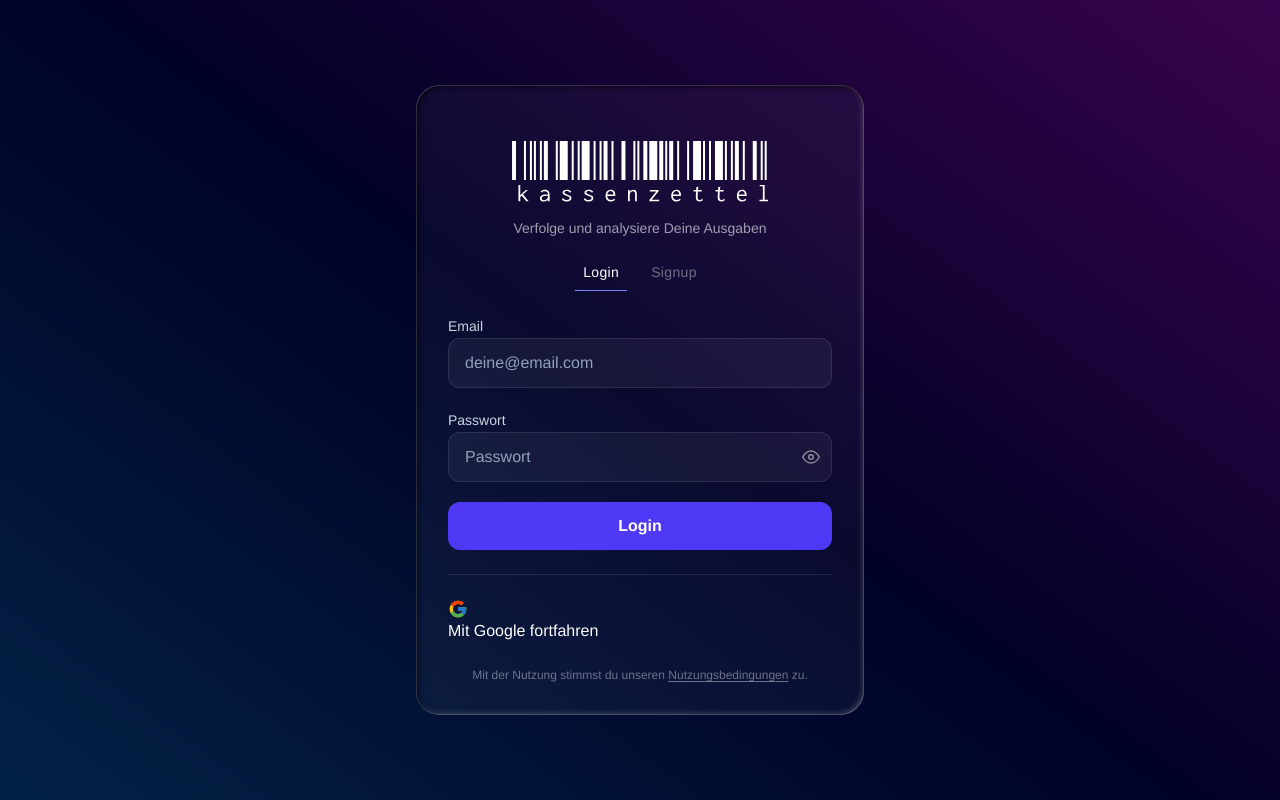
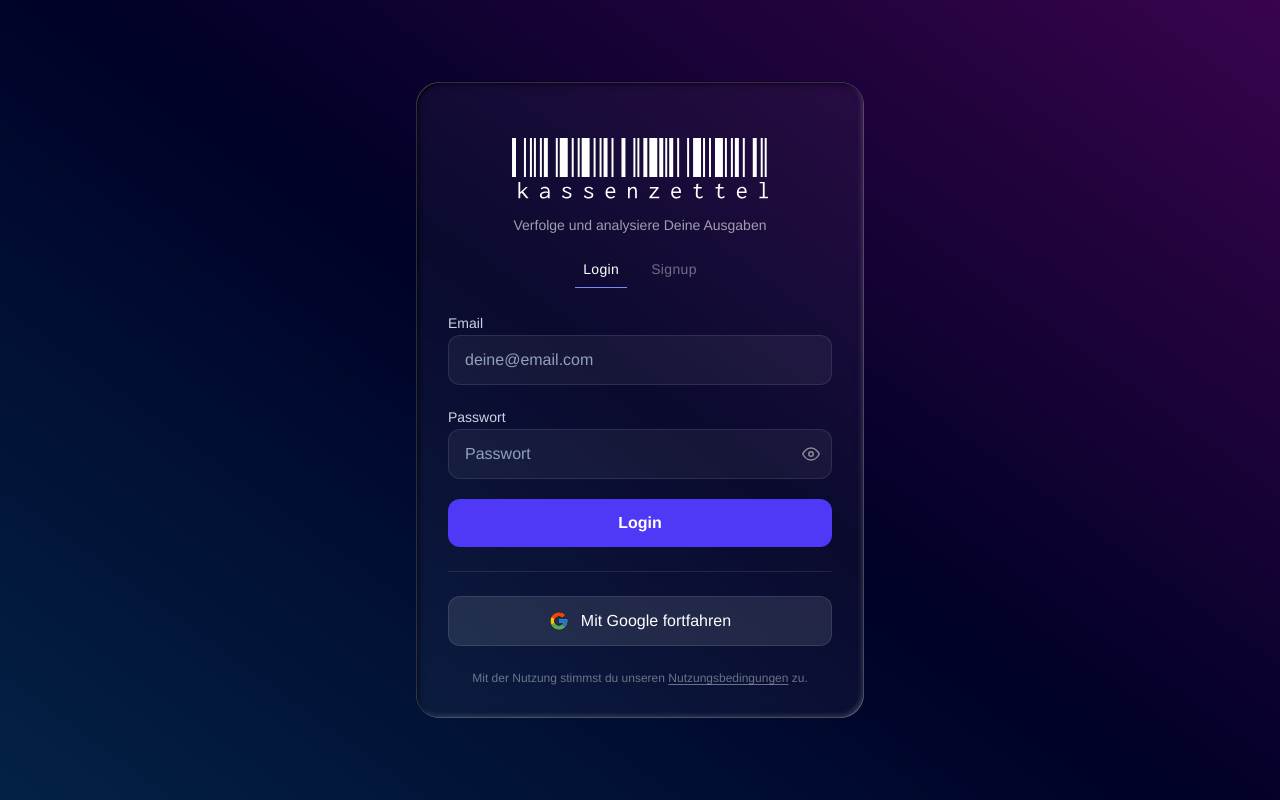
Before and after one commit to Yasemin-Yazoglu/kassenzettel, a Next.js app: page /auth/login in a window 1280 px wide. Built offline with nearby package versions, Linux system fonts and the light colour scheme.

Commit message:
Add styling for external login link

```diff
--- a/app/globals.css
+++ b/app/globals.css
@@ -299,6 +299,23 @@ tr {
     transition
 }
 
+.externalLogin {
+  @apply
+    w-full
+    flex
+    items-center
+    justify-center
+    gap-3
+    py-3
+    rounded-xl
+    border
+    border-white/10
+    bg-white/10
+    hover:bg-white/15
+    text-white
+    transition
+}
+
 .authLabel {
   @apply
     text-sm
```
